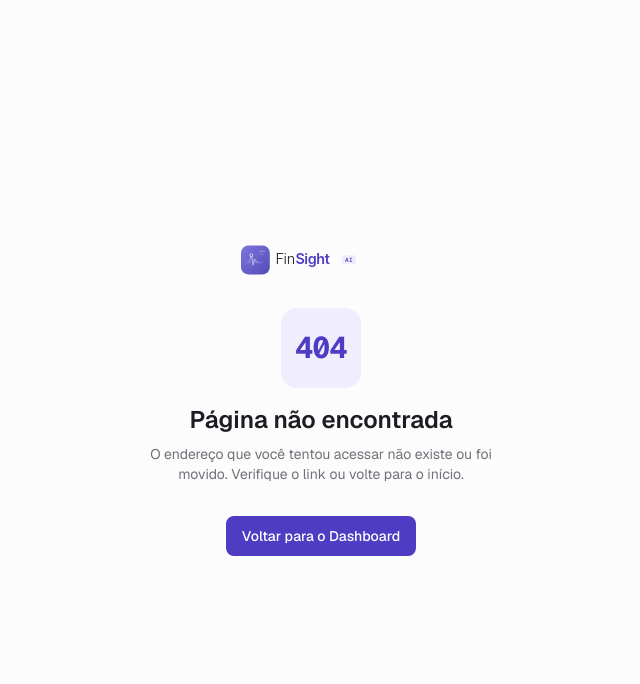
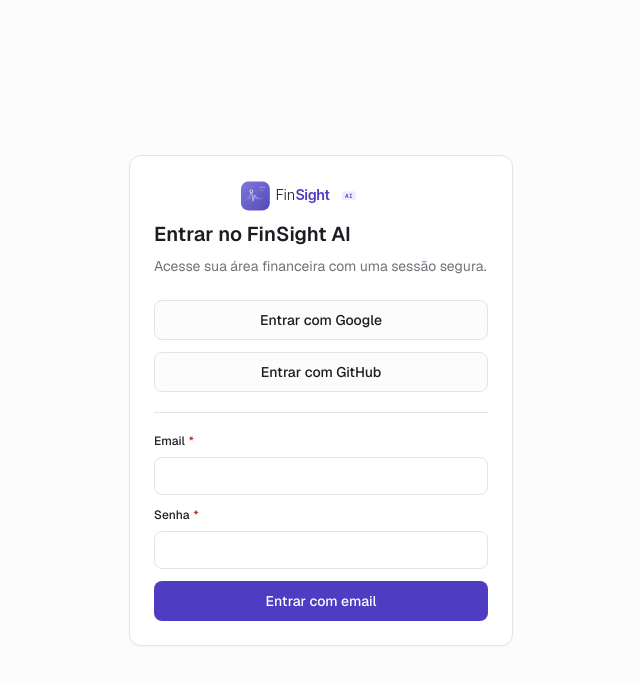
Before and after one commit to fernandaquerino/finsight-ai, a Next.js app: page /login in a window 1280 px wide. Before the commit this address had no page. Shown: the top 684 px of the page, without its empty margins (319-959 px from the left). Built offline with nearby package versions, Linux system fonts and the light colour scheme; no server answers.

Commit message:
feat: session protection middleware

```diff
--- a/auth.ts
+++ b/auth.ts
@@ -23,6 +23,11 @@ const authConfig = {
   }),
   session: {
     strategy: "jwt",
+    maxAge: 30 * 24 * 60 * 60,
+    updateAge: 24 * 60 * 60,
+  },
+  pages: {
+    signIn: "/login",
   },
   providers: [
     Google,
--- /dev/null
+++ b/proxy.ts
@@ -0,0 +1,23 @@
+import { NextResponse } from "next/server";
+
+import { auth } from "@/../auth";
+import {
+  getLoginRedirectUrl,
+  isProtectedPath,
+} from "@/server/auth/protected-routes";
+
+export default auth((request) => {
+  if (!isProtectedPath(request.nextUrl.pathname)) {
+    return NextResponse.next();
+  }
+
+  if (request.auth?.user?.id) {
+    return NextResponse.next();
+  }
+
+  return NextResponse.redirect(getLoginRedirectUrl(request.nextUrl));
+});
+
+export const config = {
+  matcher: ["/"],
+};
--- a/src/app/(app)/layout.tsx
+++ b/src/app/(app)/layout.tsx
@@ -1,17 +1,21 @@
 import { redirect } from "next/navigation";
 
-import { auth } from "@/../auth";
 import { AppShell } from "@/components/app/AppShell";
+import { UnauthorizedError, requireUserId } from "@/server/auth/session";
 
 type AppLayoutProps = Readonly<{
   children: React.ReactNode;
 }>;
 
 export default async function AppLayout({ children }: AppLayoutProps) {
-  const session = await auth();
+  try {
+    await requireUserId();
+  } catch (error) {
+    if (error instanceof UnauthorizedError) {
+      redirect("/login");
+    }
 
-  if (!session?.user?.id) {
-    redirect("/api/auth/signin");
+    throw error;
   }
 
   return <AppShell>{children}</AppShell>;
--- /dev/null
+++ b/src/app/(auth)/login/CredentialsLoginForm.tsx
@@ -0,0 +1,49 @@
+"use client";
+
+import { useActionState } from "react";
+
+import { Button } from "@/components/ui/Button";
+import { Input } from "@/components/ui/Input";
+
+import { signInWithCredentials } from "./actions";
+
+type CredentialsLoginFormProps = Readonly<{
+  callbackUrl: string;
+}>;
+
+export function CredentialsLoginForm({
+  callbackUrl,
+}: CredentialsLoginFormProps) {
+  const [errorMessage, formAction, isPending] = useActionState(
+    signInWithCredentials,
+    null,
+  );
+
+  return (
+    <form action={formAction} className="flex flex-col gap-3">
+      <input type="hidden" name="callbackUrl" value={callbackUrl} />
+      <Input
+        name="email"
+        type="email"
+        label="Email"
+        autoComplete="email"
+        required
+      />
+      <Input
+        name="password"
+        type="password"
+        label="Senha"
+        autoComplete="current-password"
+        required
+      />
+      {errorMessage && (
+        <p className="text-sm text-danger" role="alert">
+          {errorMessage}
+        </p>
+      )}
+      <Button type="submit" loading={isPending}>
+        Entrar com email
+      </Button>
+    </form>
+  );
+}
--- /dev/null
+++ b/src/app/(auth)/login/actions.ts
@@ -0,0 +1,50 @@
+"use server";
+
+import { AuthError } from "next-auth";
+
+import { signIn } from "@/../auth";
+
+function getSafeCallbackUrl(callbackUrl: FormDataEntryValue | null): string {
+  if (typeof callbackUrl !== "string" || !callbackUrl.startsWith("/")) {
+    return "/";
+  }
+
+  if (callbackUrl.startsWith("//")) {
+    return "/";
+  }
+
+  return callbackUrl;
+}
+
+export async function signInWithGoogle(formData: FormData): Promise<void> {
+  await signIn("google", {
+    redirectTo: getSafeCallbackUrl(formData.get("callbackUrl")),
+  });
+}
+
+export async function signInWithGitHub(formData: FormData): Promise<void> {
+  await signIn("github", {
+    redirectTo: getSafeCallbackUrl(formData.get("callbackUrl")),
+  });
+}
+
+export async function signInWithCredentials(
+  _previousState: string | null,
+  formData: FormData,
+): Promise<string | null> {
+  try {
+    await signIn("credentials", {
+      email: formData.get("email"),
+      password: formData.get("password"),
+      redirectTo: getSafeCallbackUrl(formData.get("callbackUrl")),
+    });
+
+    return null;
+  } catch (error) {
+    if (error instanceof AuthError) {
+      return "Email ou senha inválidos.";
+    }
+
+    throw error;
+  }
+}
--- /dev/null
+++ b/src/app/(auth)/login/page.tsx
@@ -0,0 +1,60 @@
+import { Logo } from "@/components/app/Icons";
+import { Button } from "@/components/ui/Button";
+import { Card } from "@/components/ui/Card";
+
+import { signInWithGitHub, signInWithGoogle } from "./actions";
+import { CredentialsLoginForm } from "./CredentialsLoginForm";
+
+type LoginPageProps = Readonly<{
+  searchParams?: Promise<{
+    callbackUrl?: string;
+  }>;
+}>;
+
+function getCallbackUrl(callbackUrl?: string): string {
+  if (!callbackUrl?.startsWith("/") || callbackUrl.startsWith("//")) {
+    return "/";
+  }
+
+  return callbackUrl;
+}
+
+export default async function LoginPage({ searchParams }: LoginPageProps) {
+  const params = await searchParams;
+  const callbackUrl = getCallbackUrl(params?.callbackUrl);
+
+  return (
+    <main className="flex min-h-screen items-center justify-center bg-background px-4 py-10">
+      <Card className="w-full max-w-sm p-6">
+        <div className="mb-6 flex flex-col gap-2">
+          <Logo className="h-8 w-auto" />
+          <h1 className="text-xl font-semibold text-foreground">
+            Entrar no FinSight AI
+          </h1>
+          <p className="text-sm text-muted-foreground">
+            Acesse sua área financeira com uma sessão segura.
+          </p>
+        </div>
+
+        <div className="flex flex-col gap-3">
+          <form action={signInWithGoogle}>
+            <input type="hidden" name="callbackUrl" value={callbackUrl} />
+            <Button type="submit" variant="secondary" className="w-full">
+              Entrar com Google
+            </Button>
+          </form>
+          <form action={signInWithGitHub}>
+            <input type="hidden" name="callbackUrl" value={callbackUrl} />
+            <Button type="submit" variant="secondary" className="w-full">
+              Entrar com GitHub
+            </Button>
+          </form>
+
+          <div className="my-2 h-px bg-border" />
+
+          <CredentialsLoginForm callbackUrl={callbackUrl} />
+        </div>
+      </Card>
+    </main>
+  );
+}
--- /dev/null
+++ b/src/app/(auth)/logout/route.ts
@@ -0,0 +1,5 @@
+import { signOut } from "@/../auth";
+
+export async function POST() {
+  await signOut({ redirectTo: "/" });
+}
--- a/src/components/app/UserMenu/UserMenu.tsx
+++ b/src/components/app/UserMenu/UserMenu.tsx
@@ -73,7 +73,9 @@ function UserMenu() {
           </Button>
         </div>
         <Divider className="mb-1.5" />
+        <form action="/logout" method="post">
           <Button
+            type="submit"
             variant="ghost"
             className="w-full justify-start gap-2.5 text-dense font-normal text-danger hover:bg-danger-soft hover:text-danger"
             size="sm"
@@ -81,6 +83,7 @@ function UserMenu() {
             <LogOut />
             Sair da conta
           </Button>
+        </form>
       </PopoverContent>
     </Popover>
   );
--- /dev/null
+++ b/src/server/auth/protected-routes.ts
@@ -0,0 +1,21 @@
+const PROTECTED_PATHS = ["/"];
+
+export function isProtectedPath(pathname: string): boolean {
+  return PROTECTED_PATHS.some((path) => {
+    if (path === "/") {
+      return pathname === "/";
+    }
+
+    return pathname === path || pathname.startsWith(`${path}/`);
+  });
+}
+
+export function getLoginRedirectUrl(requestUrl: URL): URL {
+  const loginUrl = new URL("/login", requestUrl);
+  loginUrl.searchParams.set(
+    "callbackUrl",
+    `${requestUrl.pathname}${requestUrl.search}`,
+  );
+
+  return loginUrl;
+}
--- /dev/null
+++ b/src/server/auth/session.ts
@@ -0,0 +1,66 @@
+import { auth } from "@/../auth";
+
+type AuthSession = {
+  user?: {
+    id?: string;
+    name?: string | null;
+    email?: string | null;
+    image?: string | null;
+  };
+} | null;
+type SessionReader = () => Promise<AuthSession>;
+
+export type CurrentUser = {
+  id: string;
+  name?: string | null;
+  email?: string | null;
+  image?: string | null;
+};
+
+export class UnauthorizedError extends Error {
+  readonly statusCode = 401;
+  readonly code = "UNAUTHORIZED";
+
+  constructor(message = "Authentication required.") {
+    super(message);
+    this.name = "UnauthorizedError";
+  }
+}
+
+function toCurrentUser(session: AuthSession): CurrentUser | null {
+  const user = session?.user;
+  const userId = user?.id;
+
+  if (!userId) {
+    return null;
+  }
+
+  return {
+    id: userId,
+    name: user.name,
+    email: user.email,
+    image: user.image,
+  };
+}
+
+export async function readAuthSession(): Promise<AuthSession> {
+  return auth();
+}
+
+export async function getCurrentUser(
+  readSession: SessionReader = readAuthSession,
+): Promise<CurrentUser | null> {
+  return toCurrentUser(await readSession());
+}
+
+export async function requireUserId(
+  readSession: SessionReader = readAuthSession,
+): Promise<string> {
+  const currentUser = await getCurrentUser(readSession);
+
+  if (!currentUser) {
+    throw new UnauthorizedError();
+  }
+
+  return currentUser.id;
+}
```
Also changed, not shown: 2 other files (tests, documents, lock files or other folders). Lines whose indentation alone changed are shown as unchanged.
